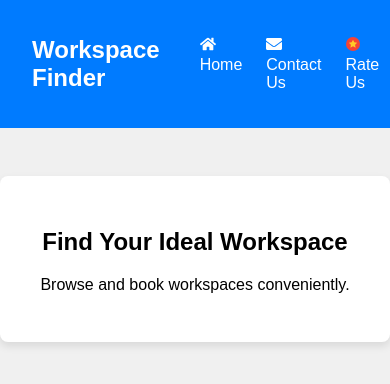
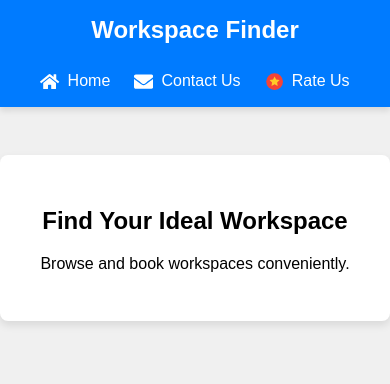
Before and after one commit to Sunilchow19/WorkSpaceFinder, a React (Vite) app: page / in a window 390 px wide. Shown: the top 384 px of the page. Built offline with nearby package versions, Linux system fonts and the light colour scheme.

Commit message:
Responsive

```diff
--- a/src/Component/heading.jsx
+++ b/src/Component/heading.jsx
@@ -1,8 +1,50 @@
+// import React from 'react';
+// import { motion } from 'framer-motion';
+// import { Link } from 'react-router-dom';
+// import { FaHome, FaEnvelope } from 'react-icons/fa'; // Import icons
+// import { FcRating } from "react-icons/fc";
+
+// const Heading = () => {
+//   return (
+//     <motion.nav
+//       initial={{ y: -100 }}
+//       animate={{ y: 0 }}
+//       transition={{ duration: 0.6 }}
+//       className="navbar"
+//     >
+//       <h1>Workspace Finder</h1>
+//       <ul>
+//         <li>
+//           <Link to="/home">
+//             <FaHome style={{ marginRight: '8px' }} />
+//             Home
+//           </Link>
+//         </li>
+//         <li>
+//           <Link to="/contactus">
+//             <FaEnvelope style={{ marginRight: '8px' }} />
+//             Contact Us
+//           </Link>
+//         </li>
+//         <li>
+//           <Link to="/rateus">
+//             <FcRating style={{ marginRight: '8px' }} />
+//             Rate Us
+//           </Link>
+//         </li>
+//       </ul>
+//     </motion.nav>
+//   );
+// };
+
+// export default Heading;
+
 import React from 'react';
 import { motion } from 'framer-motion';
 import { Link } from 'react-router-dom';
-import { FaHome, FaEnvelope } from 'react-icons/fa'; // Import icons
+import { FaHome, FaEnvelope } from 'react-icons/fa';
 import { FcRating } from "react-icons/fc";
+import '../Styles/heading.css'; // Import CSS
 
 const Heading = () => {
   return (
@@ -12,23 +54,23 @@ const Heading = () => {
       transition={{ duration: 0.6 }}
       className="navbar"
     >
-      <h1>Workspace Finder</h1>
-      <ul>
+      <h1 className="navbar-title">Workspace Finder</h1>
+      <ul className="navbar-links">
         <li>
-          <Link to="/home">
-            <FaHome style={{ marginRight: '8px' }} />
+          <Link to="/home" className="navbar-link">
+            <FaHome className="navbar-icon" />
             Home
           </Link>
         </li>
         <li>
-          <Link to="/contactus">
-            <FaEnvelope style={{ marginRight: '8px' }} />
+          <Link to="/contactus" className="navbar-link">
+            <FaEnvelope className="navbar-icon" />
             Contact Us
           </Link>
         </li>
         <li>
-          <Link to="/rateus">
-            <FcRating style={{ marginRight: '8px' }} />
+          <Link to="/rateus" className="navbar-link">
+            <FcRating className="navbar-icon" />
             Rate Us
           </Link>
         </li>
--- a/src/Styles/footer.css
+++ b/src/Styles/footer.css
@@ -54,5 +54,26 @@
   @media (max-width: 768px) {
     .footer-sections {
       flex-direction: column;
+      margin-left: 1.5rem;
     }
+    .footer-title {
+      font-size: 45px;
+      font-weight: bold;
+      color: #ffffff;
+      opacity: 0.25;
+
+    }
+    @media (min-width:768px) and (max-width: 1024px) {
+      .footer-sections {
+        flex-direction: column;
+        margin-left: 14rem;
+      }
+      .footer-title {
+        font-size: 70px;
+        font-weight: bold;
+        color: #ffffff;
+        opacity: 0.25;
+
+      }
   }
+}
--- /dev/null
+++ b/src/Styles/heading.css
@@ -0,0 +1,67 @@
+/* General Styles */
+.navbar {
+    background-color: dodgerblue;
+    color: #fff;
+    display: flex;
+    justify-content: space-between;
+    align-items: center;
+    padding: 1rem 2rem;
+    box-shadow: 0 4px 6px rgba(0, 0, 0, 0.1);
+    height: 75px;
+  }
+
+  .navbar-title {
+    font-size: 1.5rem;
+    font-weight: bold;
+    margin: 0;
+  }
+
+  .navbar-links {
+    list-style: none;
+    display: flex;
+    gap: 1rem;
+    margin: 0;
+    padding: 0;
+  }
+
+  .navbar-link {
+    text-decoration: none;
+    color: #fff;
+    display: flex;
+    align-items: center;
+    font-size: 1rem;
+    transition: color 0.3s;
+  }
+
+  .navbar-link:hover {
+    color: #ffcc00;
+  }
+
+  .navbar-icon {
+    margin-right: 0.5rem;
+    font-size: 1.2rem;
+  }
+
+  /* Responsive Design */
+  @media (max-width: 768px) {
+    .navbar {
+      flex-direction: column;
+      /* align-items: flex-start; */
+    }
+
+    .navbar-links {
+      flex-direction: row;
+      gap: 0.5rem;
+
+    }
+
+    .navbar-link {
+      font-size: 1rem;
+    }
+
+    .navbar-title {
+      margin-bottom: 1rem;
+      font-size: 1.5rem;
+      font-weight: bold;
+    }
+  }
--- a/src/Styles/seemore.module.css
+++ b/src/Styles/seemore.module.css
@@ -87,14 +87,18 @@
   }
 
   /* Responsive styles for mobile screens */
-  @media (max-width: 768px) {
+  @media (min-width:350px) and (max-width: 768px) {
     .container {
-      padding: 10px;  /* Reduce padding */
+      padding: 0px;  /* Reduce padding */
     }
 
     .card {
-      padding: 15px;  /* Adjust padding */
-      border-radius: 10px;
+      max-width: 350px;
+      background-color: #ffffff;
+      border-radius: 15px;
+      box-shadow: 0 8px 24px rgba(0, 0, 0, 0.1);
+      padding: 20px;
+      text-align: center;
     }
 
     .image-container {
@@ -102,13 +106,13 @@
     }
 
     .image {
-      height: 250px;  /* Adjust image height */
+      height: 200px;  /* Adjust image height */
       border-radius: 8px;
     }
 
     .title {
       font-size: 22px;  /* Reduce title size */
-      margin: 10px 0;
+      margin: 20px 0;
     }
 
     .detail {
@@ -124,31 +128,3 @@
       font-size: 14px;  /* Adjust link font size */
     }
   }
-
-  @media (max-width: 480px) {
-    .card {
-      padding: 10px;  /* Smaller padding */
-    }
-
-    .image-container {
-      height: 200px;  /* Smaller image height */
-    }
-
-    .image {
-      height: 200px;
-    }
-
-    .title {
-      font-size: 20px;
-    }
-
-    .detail,
-    .description,
-    .location {
-      font-size: 13px;
-    }
-
-    .link {
-      font-size: 12px;
-    }
-  }
```
